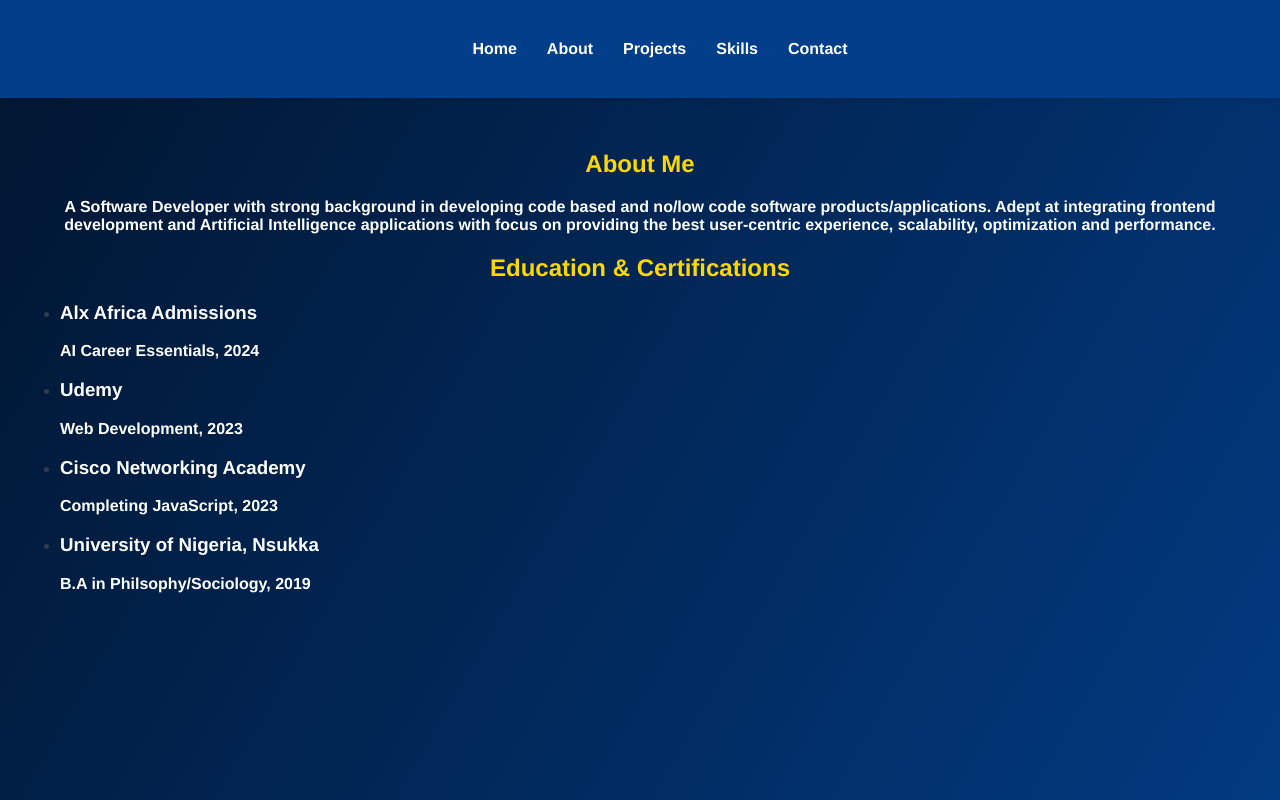
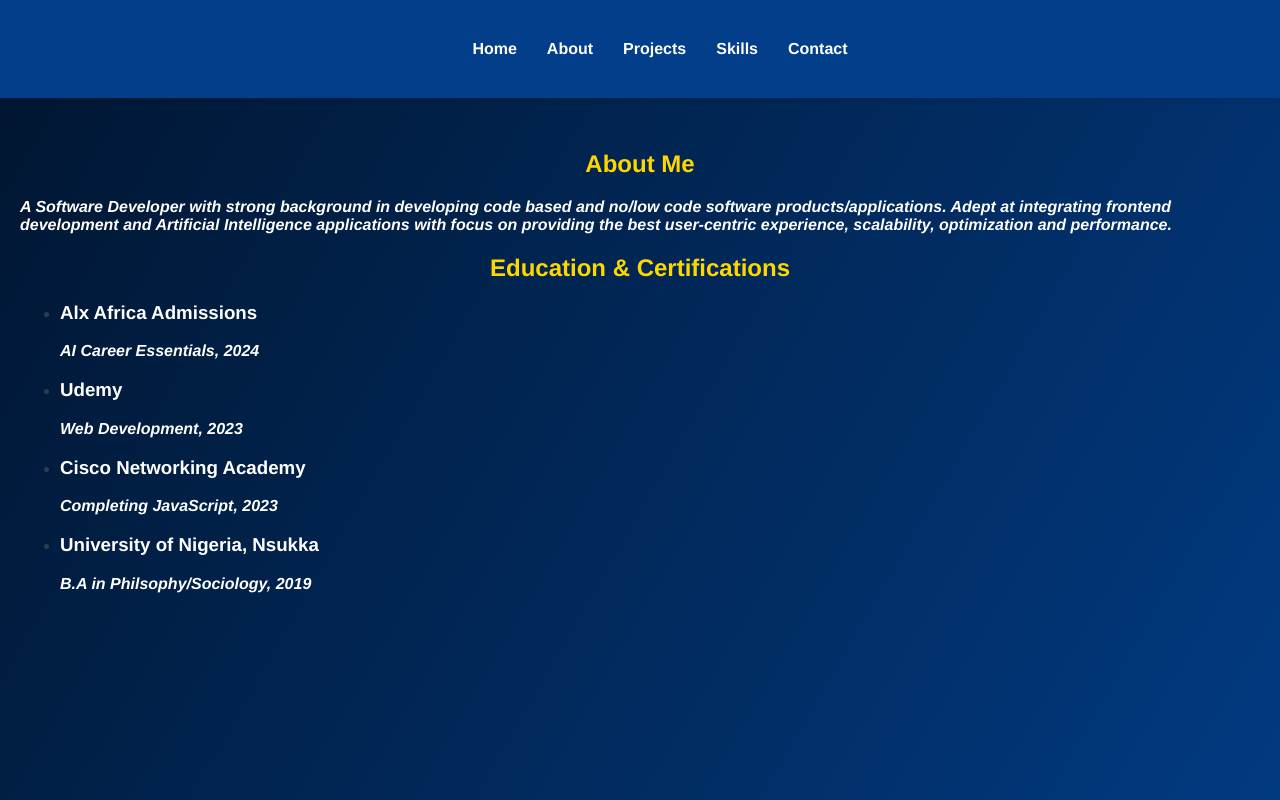
Before and after one commit to Softdera/dera-portfolio, a Vue app: page /about in a window 1280 px wide. Built offline with nearby package versions, Linux system fonts and the light colour scheme.

Commit message:
third commit

```diff
--- a/package.json
+++ b/package.json
@@ -9,6 +9,7 @@
   "dependencies": {
     "core-js": "^3.8.3",
     "vue": "^3.2.13",
+    "vue-lazyload": "^3.0.0",
     "vue-router": "^4.0.3",
     "vuex": "^4.0.0"
   },
--- a/src/components/About.vue
+++ b/src/components/About.vue
@@ -26,6 +26,27 @@
                 <p>B.A in Philsophy/Sociology, 2019</p>
             </li>
         </ul>
+
+        <!--h2 style="margin-top: 20px;">Recent Work Experience</h2>
+        <ul>
+            <li>
+                <h3> AI Frontend Developer
+                </h3>
+                <p style="font-style: italic;">eHealth4everyone Ltd., 2024</p>
+            </li>
+            <li>
+                <h3>Frontend Developer</h3>
+                <p>VoteDeck Project, 2024</p>
+            </li>
+            <li>
+                <h3>Frontend Developer</h3>
+                <p>GFAMS Project, 2024</p>
+            </li>
+            <li>
+                <h3>Frontend Developer</h3>
+                <p>Netwalkers Ltd., 2024</p>
+            </li>
+        </ul-->
       </div>
     </section>
   </template>
@@ -39,13 +60,18 @@
   <style scoped>
   section {
     padding: 20px;
-    text-align: center;
+    text-align: left;
     margin-top: 50px;
 
   }
 
   h2{
     color: gold;
+    text-align: center;
+
+  }
+  p{
+    font-style: italic;
   }
 
   p, h3{
--- a/src/components/Contact.vue
+++ b/src/components/Contact.vue
@@ -1,7 +1,9 @@
 <template>
     <section>
       <h2>Contact Me</h2>
-      <p class="excited">If you are excited about Software technologies and want to share ideas, seek collaboration or give me your project to develop.
+      <p class="excited">If you are excited about <b>software technologies</b>
+        and want to share ideas, seek collaboration, give me your project to develop or
+        simply to make inquiries.
         <br> You can reach me via:
       </p>
       <p>
--- a/src/components/Home.vue
+++ b/src/components/Home.vue
@@ -4,7 +4,8 @@
         <p class="hello"><strong><em>Hello World 👋🏻</em></strong></p>
       <h1> I am Chiekwena Emmanuel Chidera, <br>
          a Frontend Developer & an AI/Automation Developer.</h1>
-         <img src="@/assets/image2.png" alt="User" class="userImg">
+         <img src="@/assets/image3.jpeg" alt="User" class="userImg">
+
          <p><strong><em>Welcome to my Page</em></strong></p>
 
 
--- a/src/components/Projects.vue
+++ b/src/components/Projects.vue
@@ -13,6 +13,8 @@
               :alt="project.title"
               class="cropped-image"
             />
+            <img v-lazy="project.image" :alt="project.title" class="cropped-image" />
+
 
           <h3>{{ project.title }}</h3>
           <p>Description: {{ project.description }}</p>
--- a/src/components/Skills.vue
+++ b/src/components/Skills.vue
@@ -24,7 +24,7 @@
   <style scoped>
   section {
     padding: 20px;
-    text-align: center;
+    text-align: left;
     margin-top: 50px;
 
   }
@@ -45,5 +45,7 @@
 
   h2{
     color: gold;
+    text-align: center;
+
   }
   </style>
--- a/src/main.js
+++ b/src/main.js
@@ -5,4 +5,8 @@ import store from './store'
 
 import './global.css';
 
+//import VueLazyload from 'vue-lazyload'
+//Vue.use(VueLazyload)
+
+
 createApp(App).use(store).use(router).mount('#app')
```
Also changed, not shown: src/assets/image3.jpeg (added), 1 other file (tests, documents, lock files or other folders).
